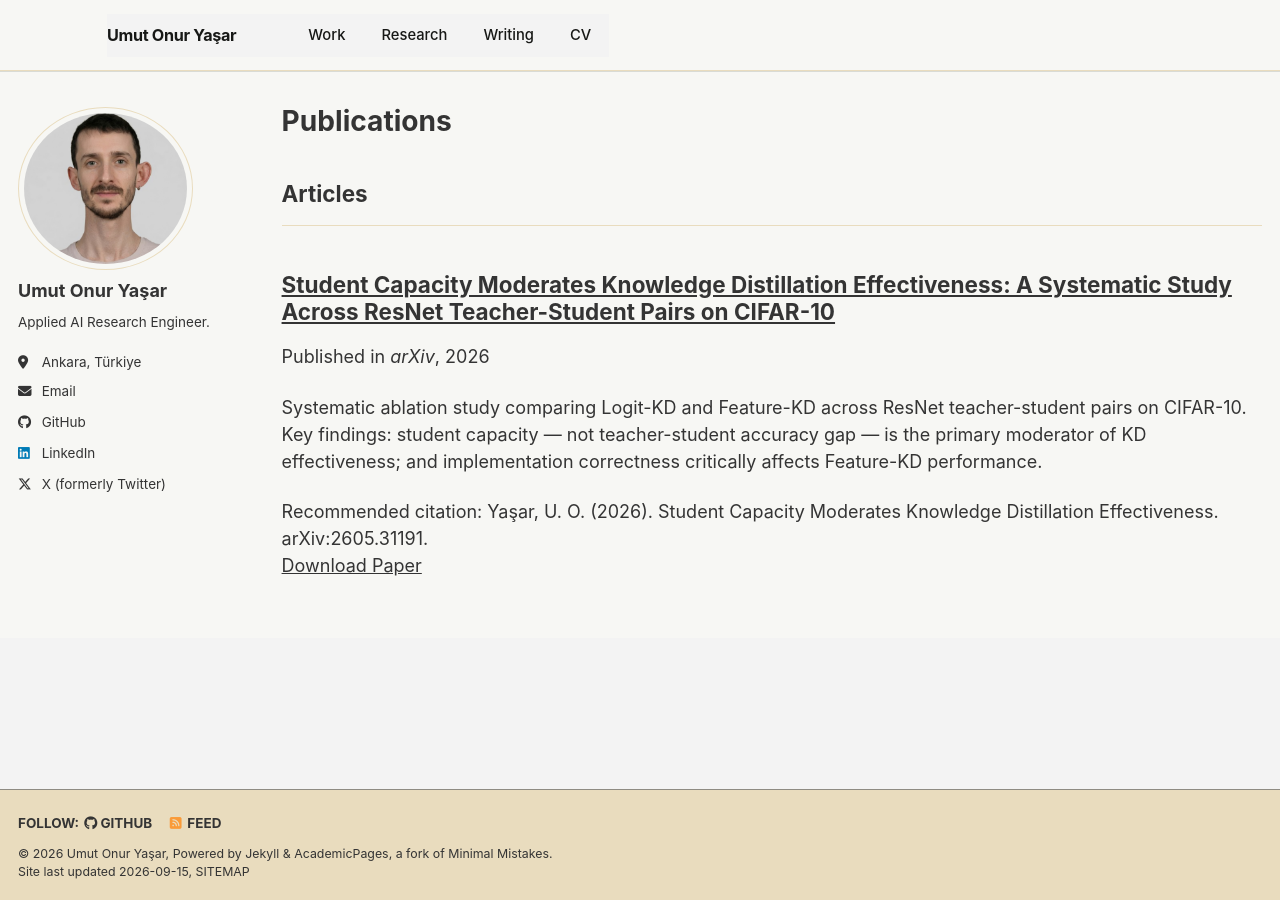
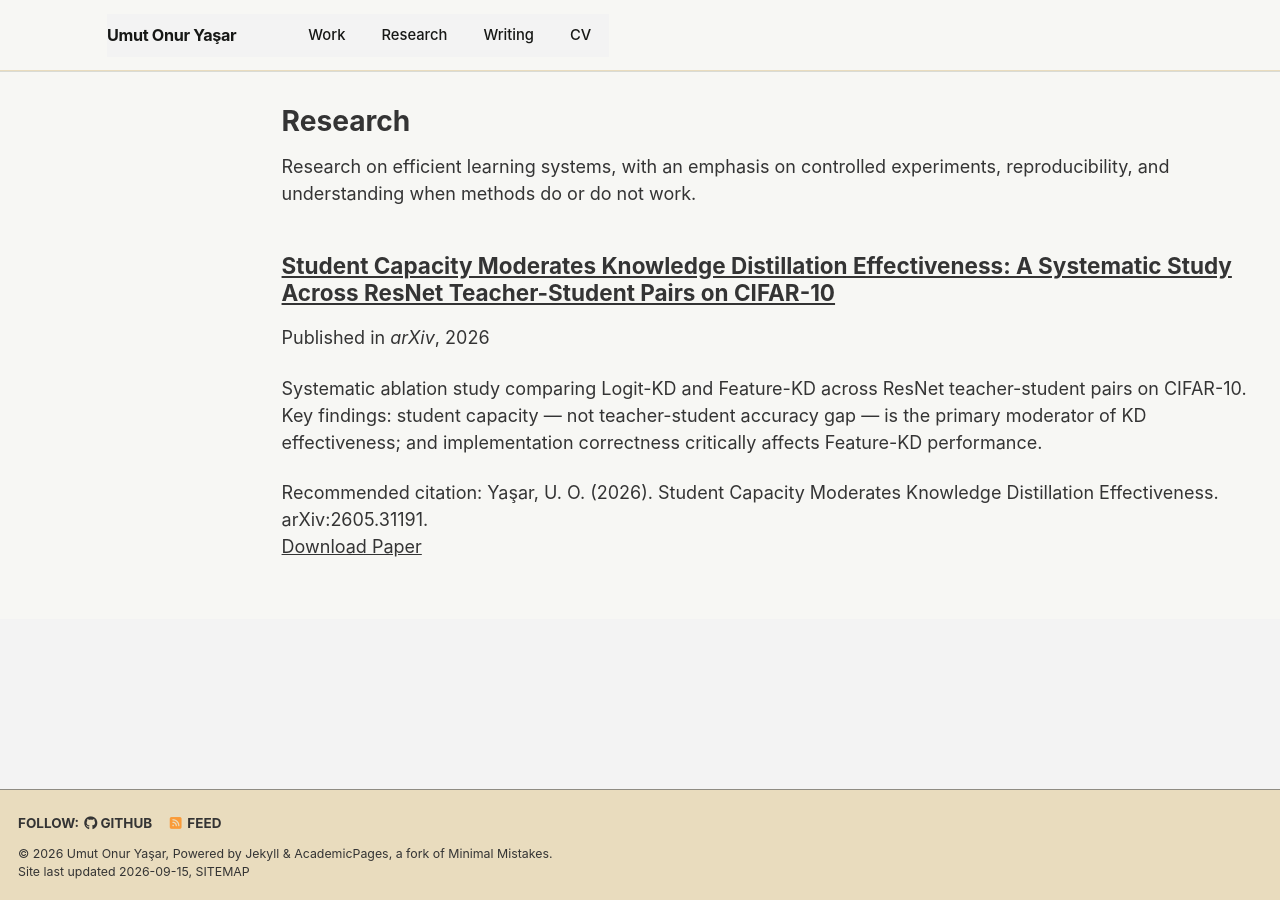
Before and after one commit to umutonuryasar/umutonuryasar.github.io, a Jekyll site: the page built from _pages/publications.html, in a window 1280 px wide. Built offline with Jekyll 4.4.1, drawn with Linux system fonts in a browser that asks for light colours; a script bundle is joined from its source files by our own code; library files that are not in the unit come from our copies.

Commit message:
modernize research archive

```diff
--- a/_pages/publications.html
+++ b/_pages/publications.html
@@ -1,33 +1,15 @@
 ---
 layout: archive
-title: "Publications"
+title: "Research"
 permalink: /publications/
-author_profile: true
+author_profile: false
+classes: portfolio-subpage
 ---
 
-{% if site.author.googlescholar %}
-  <div class="wordwrap">You can also find my articles on <a href="{{site.author.googlescholar}}">my Google Scholar profile</a>.</div>
-{% endif %}
+<p class="subpage-lead">Research on efficient learning systems, with an emphasis on controlled experiments, reproducibility, and understanding when methods do or do not work.</p>
 
 {% include base_path %}
 
-<!-- New style rendering if publication categories are defined -->
-{% if site.publication_category %}
-  {% for category in site.publication_category  %}
-    {% assign title_shown = false %}
-    {% for post in site.publications reversed %}
-      {% if post.category != category[0] %}
-        {% continue %}
-      {% endif %}
-      {% unless title_shown %}
-        <h2>{{ category[1].title }}</h2><hr />
-        {% assign title_shown = true %}
-      {% endunless %}
-      {% include archive-single.html %}
-    {% endfor %}
-  {% endfor %}
-{% else %}
-  {% for post in site.publications reversed %}
-    {% include archive-single.html %}
-  {% endfor %}
-{% endif %}
+{% for post in site.publications reversed %}
+  {% include archive-single.html %}
+{% endfor %}
```
